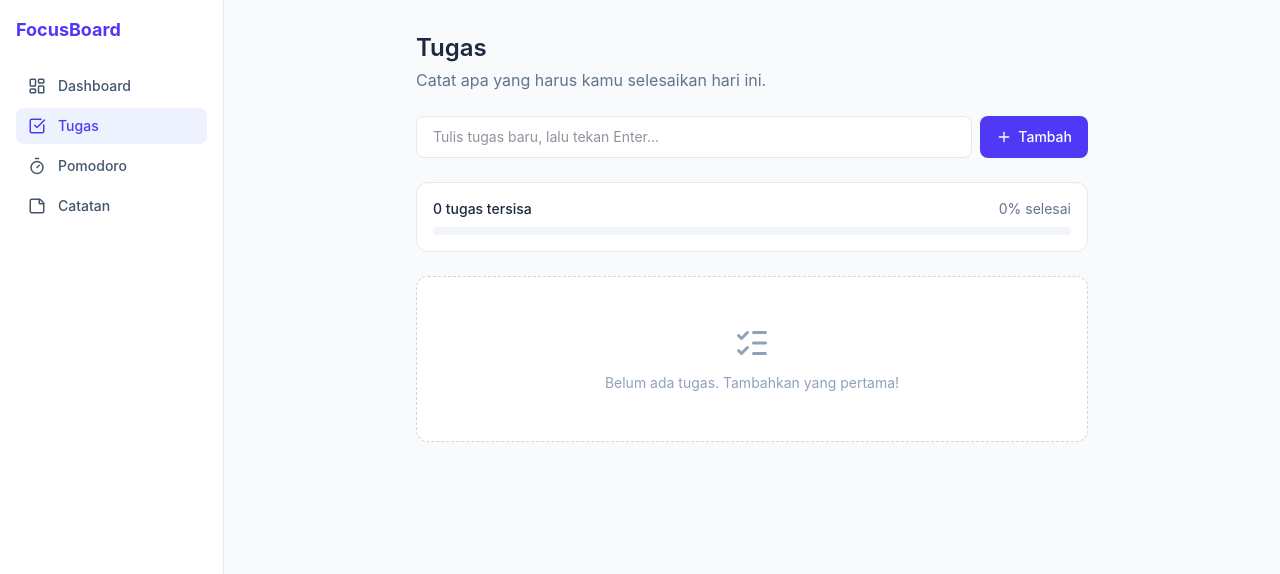
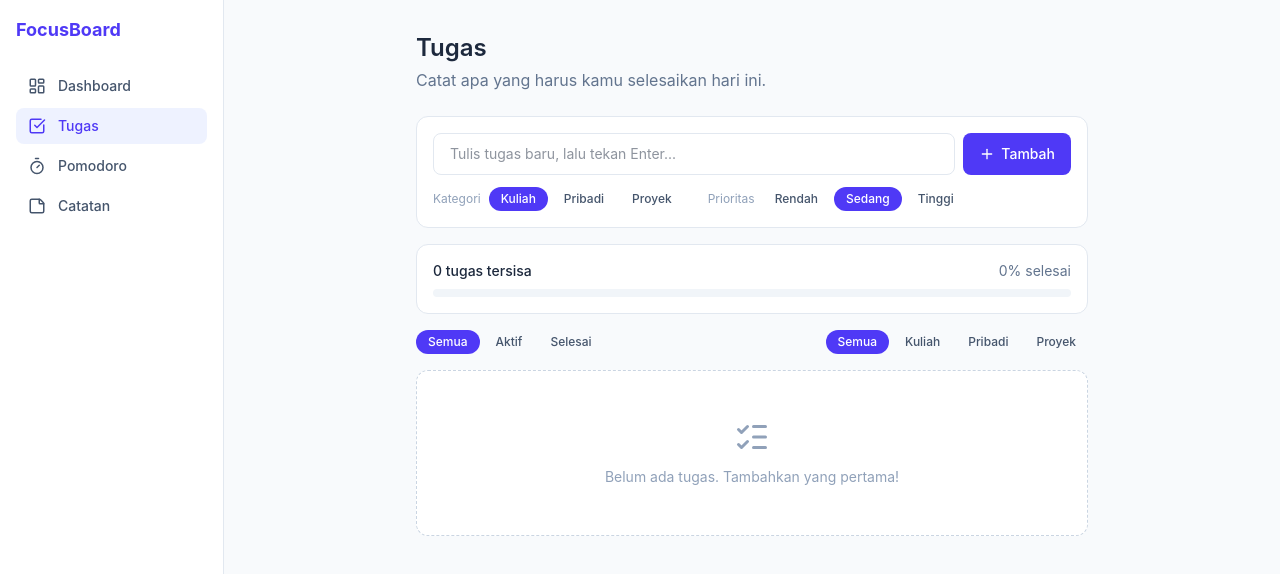
Before and after one commit to esjeruk25/productivity-dashboard, a React (Vite) app: page / in a window 1280 px wide. Both pictures are taken after a click on the button "Tugas". Shown: the top 574 px of the page. Built offline with nearby package versions, Linux system fonts and the light colour scheme.

Commit message:
day 3: add animations, confetti, categories, priority, filters, inline edit

```diff
--- a/package.json
+++ b/package.json
@@ -11,7 +11,9 @@
   },
   "dependencies": {
     "@tailwindcss/vite": "^4.3.3",
+    "canvas-confetti": "^1.9.4",
     "lucide-react": "^1.51.0",
+    "motion": "^14.0.0",
     "react": "^19.2.8",
     "react-dom": "^19.2.8",
     "tailwindcss": "^4.3.3"
--- a/src/components/TaskPage.jsx
+++ b/src/components/TaskPage.jsx
@@ -1,9 +1,66 @@
-import { useState } from 'react'
-import { Plus, Trash2, Check, ListChecks } from 'lucide-react'
+import { useState, useRef } from 'react'
+import { motion, AnimatePresence } from 'motion/react'
+import confetti from 'canvas-confetti'
+import { Plus, Trash2, Check, ListChecks, Flag } from 'lucide-react'
+
+const CATEGORIES = {
+  kuliah: { label: 'Kuliah', style: 'bg-sky-50 text-sky-600' },
+  pribadi: { label: 'Pribadi', style: 'bg-emerald-50 text-emerald-600' },
+  proyek: { label: 'Proyek', style: 'bg-violet-50 text-violet-600' },
+}
+
+const PRIORITIES = {
+  rendah: { label: 'Rendah', flag: 'text-slate-400' },
+  sedang: { label: 'Sedang', flag: 'text-amber-500' },
+  tinggi: { label: 'Tinggi', flag: 'text-red-500' },
+}
+
+const catOptions = Object.entries(CATEGORIES).map(([value, c]) => ({ value, label: c.label }))
+const priOptions = Object.entries(PRIORITIES).map(([value, p]) => ({ value, label: p.label }))
+const statusOptions = [
+  { value: 'all', label: 'Semua' },
+  { value: 'active', label: 'Aktif' },
+  { value: 'done', label: 'Selesai' },
+]
+const catFilterOptions = [{ value: 'all', label: 'Semua' }, ...catOptions]
+
+// Deretan chip dengan indikator yang meluncur ke pilihan aktif
+function Chips({ options, value, onChange, group }) {
+  return (
+    <div className="flex flex-wrap gap-1">
+      {options.map((o) => (
+        <button
+          key={o.value}
+          type="button"
+          onClick={() => onChange(o.value)}
+          className={`relative rounded-full px-3 py-1 text-xs font-medium transition-colors ${
+            value === o.value ? 'text-white' : 'text-slate-600 hover:bg-slate-100'
+          }`}
+        >
+          {value === o.value && (
+            <motion.span
+              layoutId={`pill-${group}`}
+              className="absolute inset-0 rounded-full bg-indigo-600"
+              transition={{ type: 'spring', stiffness: 400, damping: 30 }}
+            />
+          )}
+          <span className="relative">{o.label}</span>
+        </button>
+      ))}
+    </div>
+  )
+}
 
 export default function TaskPage({ tasks, setTasks }) {
   const [text, setText] = useState('')
   const [error, setError] = useState('')
+  const [category, setCategory] = useState('kuliah')
+  const [priority, setPriority] = useState('sedang')
+  const [statusFilter, setStatusFilter] = useState('all')
+  const [catFilter, setCatFilter] = useState('all')
+  const [editingId, setEditingId] = useState(null)
+  const [editText, setEditText] = useState('')
+  const cancelled = useRef(false)
 
   const addTask = (e) => {
     e.preventDefault()
@@ -16,6 +73,8 @@ return
       id: Date.now(),
       text: clean,
       done: false,
+      category,
+      priority,
       createdAt: new Date().toISOString(),
     }
     setTasks([newTask, ...tasks])
@@ -24,23 +83,52 @@ return
   }
 
   const toggleTask = (id) => {
-    setTasks(tasks.map((t) => (t.id === id ? { ...t, done: !t.done } : t)))
+    const updated = tasks.map((t) => (t.id === id ? { ...t, done: !t.done } : t))
+    setTasks(updated)
+    // Konfeti hanya saat centang terakhir membuat semua tugas selesai
+    if (updated.length > 0 && updated.every((t) => t.done)) {
+      confetti({ particleCount: 140, spread: 85, origin: { y: 0.7 } })
+    }
   }
 
-  const deleteTask = (id) => {
-    setTasks(tasks.filter((t) => t.id !== id))
+  const deleteTask = (id) => setTasks(tasks.filter((t) => t.id !== id))
+
+  const startEdit = (task) => {
+    cancelled.current = false
+    setEditingId(task.id)
+    setEditText(task.text)
+  }
+
+  const saveEdit = () => {
+    if (cancelled.current) {
+      cancelled.current = false
+      return
+    }
+    const clean = editText.trim()
+    if (clean) {
+      setTasks(tasks.map((t) => (t.id === editingId ? { ...t, text: clean } : t)))
+    }
+    setEditingId(null)
   }
 
   const total = tasks.length
   const remaining = tasks.filter((t) => !t.done).length
   const percent = total === 0 ? 0 : Math.round(((total - remaining) / total) * 100)
 
+  const visible = tasks.filter((t) => {
+    const statusOk =
+      statusFilter === 'all' || (statusFilter === 'done' ? t.done : !t.done)
+    const catOk = catFilter === 'all' || t.category === catFilter
+    return statusOk && catOk
+  })
+
   return (
     <div className="mx-auto max-w-2xl">
       <h2 className="text-2xl font-semibold">Tugas</h2>
       <p className="mt-1 text-slate-500">Catat apa yang harus kamu selesaikan hari ini.</p>
 
-      <form onSubmit={addTask} className="mt-6 flex gap-2">
+      <form onSubmit={addTask} className="mt-6 rounded-xl border border-slate-200 bg-white p-4">
+        <div className="flex gap-2">
           <input
             value={text}
             onChange={(e) => {
@@ -48,74 +136,154 @@ return
               if (error) setError('')
             }}
             placeholder="Tulis tugas baru, lalu tekan Enter..."
-          className="flex-1 rounded-lg border border-slate-200 bg-white px-4 py-2.5 text-sm outline-none transition focus:border-indigo-400 focus:ring-2 focus:ring-indigo-100"
+            className="flex-1 rounded-lg border border-slate-200 px-4 py-2.5 text-sm outline-none transition focus:border-indigo-400 focus:ring-2 focus:ring-indigo-100"
           />
-        <button
+          <motion.button
+            whileTap={{ scale: 0.92 }}
             type="submit"
-          className="flex items-center gap-1.5 rounded-lg bg-indigo-600 px-4 py-2.5 text-sm font-medium text-white transition hover:bg-indigo-700 active:scale-95"
+            className="flex items-center gap-1.5 rounded-lg bg-indigo-600 px-4 py-2.5 text-sm font-medium text-white transition hover:bg-indigo-700"
           >
             <Plus size={16} />
             Tambah
-        </button>
+          </motion.button>
+        </div>
+        {error && <p className="mt-2 text-sm text-red-500">{error}</p>}
+        <div className="mt-3 flex flex-wrap items-center gap-x-6 gap-y-2">
+          <div className="flex items-center gap-2">
+            <span className="text-xs text-slate-400">Kategori</span>
+            <Chips options={catOptions} value={category} onChange={setCategory} group="form-cat" />
+          </div>
+          <div className="flex items-center gap-2">
+            <span className="text-xs text-slate-400">Prioritas</span>
+            <Chips options={priOptions} value={priority} onChange={setPriority} group="form-pri" />
+          </div>
+        </div>
       </form>
-      {error && <p className="mt-2 text-sm text-red-500">{error}</p>}
 
-      <div className="mt-6 rounded-xl border border-slate-200 bg-white p-4">
+      <div className="mt-4 rounded-xl border border-slate-200 bg-white p-4">
         <div className="flex items-center justify-between text-sm">
-          <span className="font-medium">
-            {remaining} tugas tersisa
-          </span>
+          <span className="font-medium">{remaining} tugas tersisa</span>
           <span className="text-slate-500">{percent}% selesai</span>
         </div>
         <div className="mt-2 h-2 overflow-hidden rounded-full bg-slate-100">
           <div
-            className="h-full rounded-full bg-indigo-500 transition-all duration-500"
+            className={`h-full rounded-full transition-all duration-500 ${
+              percent === 100 ? 'bg-emerald-500' : 'bg-indigo-500'
+            }`}
             style={{ width: `${percent}%` }}
           />
         </div>
       </div>
 
-      {tasks.length === 0 ? (
-        <div className="mt-6 flex flex-col items-center rounded-xl border border-dashed border-slate-300 bg-white py-12 text-slate-400">
+      <div className="mt-4 flex flex-wrap items-center justify-between gap-2">
+        <Chips options={statusOptions} value={statusFilter} onChange={setStatusFilter} group="f-status" />
+        <Chips options={catFilterOptions} value={catFilter} onChange={setCatFilter} group="f-cat" />
+      </div>
+
+      {tasks.length === 0 && (
+        <div className="mt-4 flex flex-col items-center rounded-xl border border-dashed border-slate-300 bg-white py-12 text-slate-400">
           <ListChecks size={36} />
           <p className="mt-3 text-sm">Belum ada tugas. Tambahkan yang pertama!</p>
         </div>
-      ) : (
-        <ul className="mt-6 space-y-2">
-          {tasks.map((task) => (
-            <li
+      )}
+
+      {tasks.length > 0 && visible.length === 0 && (
+        <p className="mt-4 rounded-xl border border-dashed border-slate-300 bg-white py-8 text-center text-sm text-slate-400">
+          Tidak ada tugas yang cocok dengan filter ini.
+        </p>
+      )}
+
+      <ul className="mt-4 space-y-2">
+        <AnimatePresence initial={false} mode="popLayout">
+          {visible.map((task) => (
+            <motion.li
               key={task.id}
-              className="group flex items-center gap-3 rounded-xl border border-slate-200 bg-white px-4 py-3 transition hover:shadow-sm"
+              layout
+              initial={{ opacity: 0, y: -12, scale: 0.96 }}
+              animate={{ opacity: 1, y: 0, scale: 1 }}
+              exit={{ opacity: 0, x: 80, scale: 0.9 }}
+              transition={{ type: 'spring', stiffness: 500, damping: 35 }}
+              className="flex items-center gap-3 rounded-xl border border-slate-200 bg-white px-4 py-3 transition-shadow hover:shadow-md"
             >
-              <button
+              <motion.button
+                whileTap={{ scale: 0.75 }}
                 onClick={() => toggleTask(task.id)}
                 aria-label="Tandai selesai"
-                className={`flex h-5 w-5 shrink-0 items-center justify-center rounded-full border transition ${
+                className={`flex h-5 w-5 shrink-0 items-center justify-center rounded-full border transition-colors ${
                   task.done
                     ? 'border-indigo-600 bg-indigo-600 text-white'
                     : 'border-slate-300 hover:border-indigo-400'
                 }`}
               >
-                {task.done && <Check size={12} strokeWidth={3} />}
-              </button>
+                {task.done && (
+                  <motion.span
+                    initial={{ scale: 0 }}
+                    animate={{ scale: 1 }}
+                    transition={{ type: 'spring', stiffness: 600, damping: 20 }}
+                  >
+                    <Check size={12} strokeWidth={3} />
+                  </motion.span>
+                )}
+              </motion.button>
+
+              <div className="min-w-0 flex-1">
+                {editingId === task.id ? (
+                  <input
+                    autoFocus
+                    value={editText}
+                    onChange={(e) => setEditText(e.target.value)}
+                    onBlur={saveEdit}
+                    onKeyDown={(e) => {
+                      if (e.key === 'Enter') saveEdit()
+                      if (e.key === 'Escape') {
+                        cancelled.current = true
+                        setEditingId(null)
+                      }
+                    }}
+                    className="w-full rounded border border-indigo-300 px-2 py-0.5 text-sm outline-none ring-2 ring-indigo-100"
+                  />
+                ) : (
                   <span
-                className={`flex-1 text-sm transition ${
-                  task.done ? 'text-slate-400 line-through' : 'text-slate-700'
+                    onDoubleClick={() => startEdit(task)}
+                    title="Klik dua kali untuk mengedit"
+                    className={`relative inline-block cursor-text text-sm transition-colors ${
+                      task.done ? 'text-slate-400' : 'text-slate-700'
                     }`}
                   >
                     {task.text}
+                    <span
+                      className="pointer-events-none absolute left-0 top-1/2 h-px bg-slate-400 transition-all duration-300"
+                      style={{ width: task.done ? '100%' : '0%' }}
+                    />
                   </span>
-              <button
+                )}
+                <div className="mt-1 flex items-center gap-2 text-xs">
+                  <span
+                    className={`rounded-full px-2 py-0.5 font-medium ${
+                      CATEGORIES[task.category]?.style ?? 'bg-slate-100 text-slate-500'
+                    }`}
+                  >
+                    {CATEGORIES[task.category]?.label ?? 'Umum'}
+                  </span>
+                  <span className="flex items-center gap-1 text-slate-400">
+                    <Flag size={12} className={PRIORITIES[task.priority]?.flag} />
+                    {PRIORITIES[task.priority]?.label ?? 'Sedang'}
+                  </span>
+                </div>
+              </div>
+
+              <motion.button
+                whileTap={{ scale: 0.8 }}
                 onClick={() => deleteTask(task.id)}
                 aria-label="Hapus tugas"
-                className="text-slate-300 transition hover:text-red-500"
+                className="text-slate-300 transition-colors hover:text-red-500"
               >
                 <Trash2 size={16} />
-              </button>
-            </li>
+              </motion.button>
+            </motion.li>
           ))}
+        </AnimatePresence>
       </ul>
-      )}
     </div>
   )
 }
```
Also changed, not shown: 1 other file (tests, documents, lock files or other folders). Lines whose indentation alone changed are shown as unchanged.
